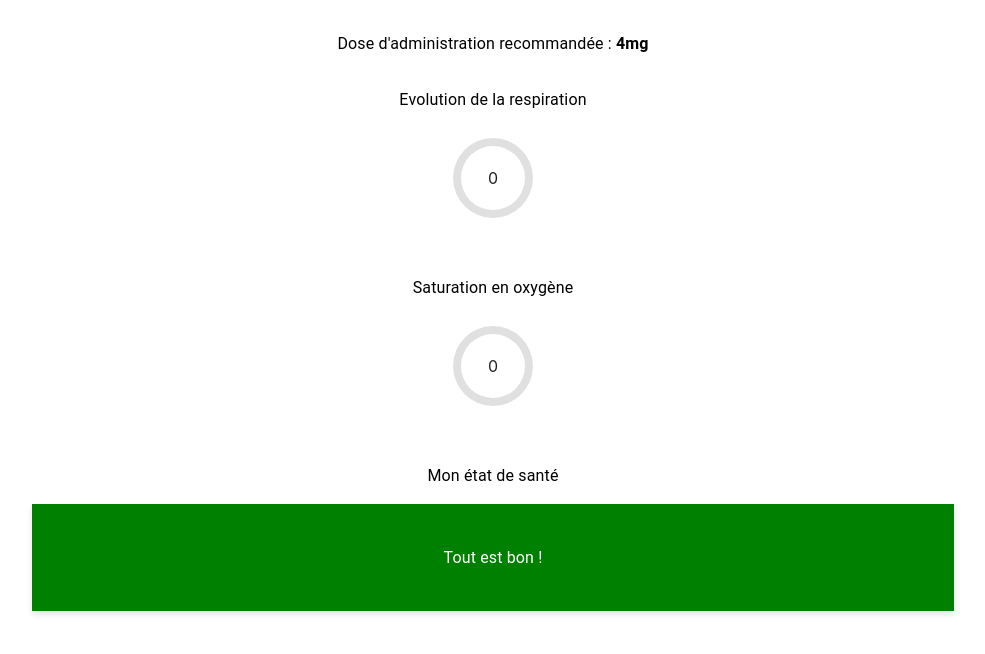
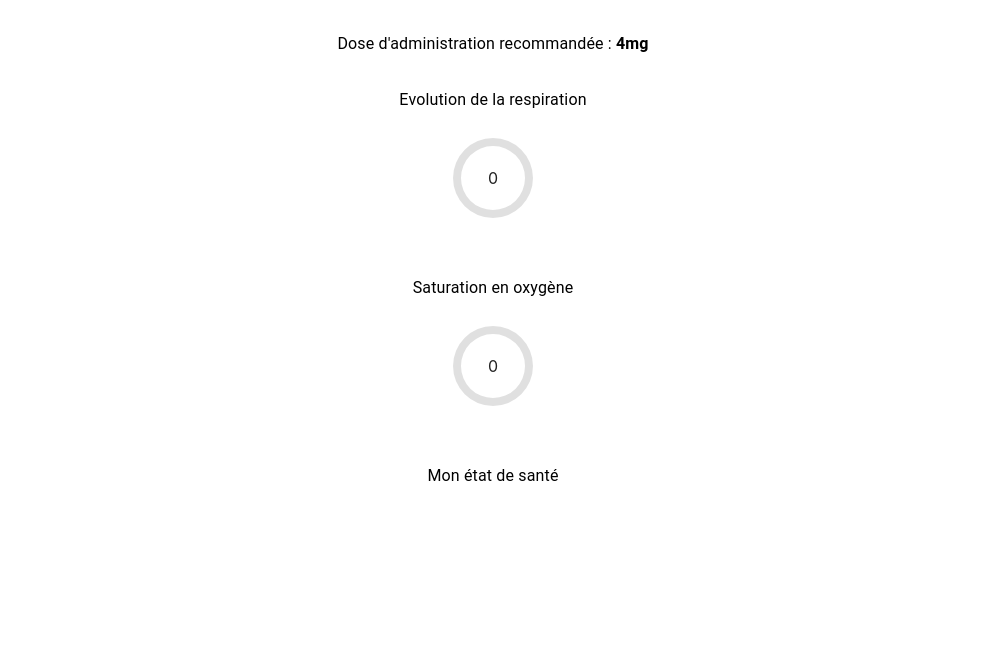
Before and after one commit to merebeabiguime/smart-biomarker-adjust, a React (Create React App) app in the folder frontend/: page / in a window 1280 px wide. Shown: the top 654 px of the page, without its empty margins (147-1132 px from the left). Built offline with nearby package versions, Linux system fonts and the light colour scheme.

Commit message:
Create basic alert compopnent

```diff
--- a/frontend/src/App.tsx
+++ b/frontend/src/App.tsx
@@ -34,23 +34,6 @@ function App() {
         <Grid2 mb={2} width={"100%"}>
           <Typography textAlign={"center"}>Mon état de santé</Typography>
         </Grid2>
-        <Grid2 width={"80%"}>
-          <Box
-            sx={{
-              backgroundColor: "green",
-              p: 2,
-              boxShadow: " 0px 4px 6px rgba(0, 0, 0, 0.1)",
-              minHeight: "75px",
-              alignItems: "center",
-              display: "flex",
-              justifyContent: "center",
-            }}
-          >
-            <Typography textAlign={"center"} sx={{ color: "white" }}>
-              Tout est bon !
-            </Typography>
-          </Box>
-        </Grid2>
       </Grid2>
     </Container>
   );
--- /dev/null
+++ b/frontend/src/common/Alert/types/TAlertProps.ts
@@ -0,0 +1,5 @@
+export type TAlertProps = {
+  backgroundColor: string;
+  fontColor: string;
+  message: string;
+};
```
Also changed, not shown: frontend/src/common/Alert/Alert.tsx (added, +25 -0 lines).
